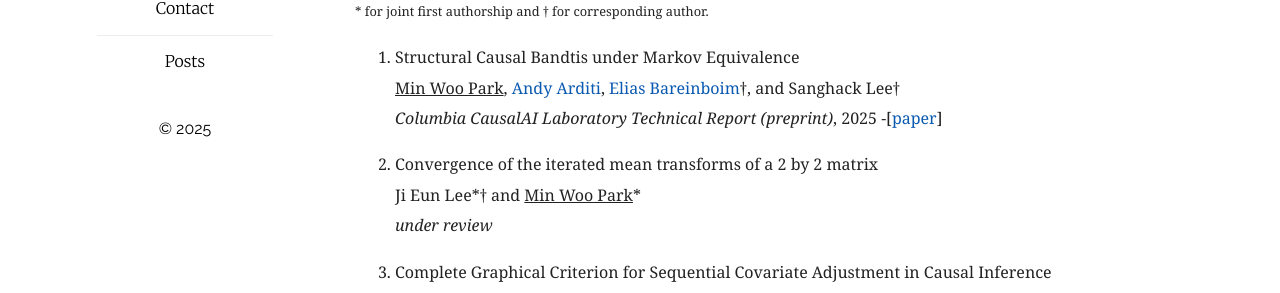
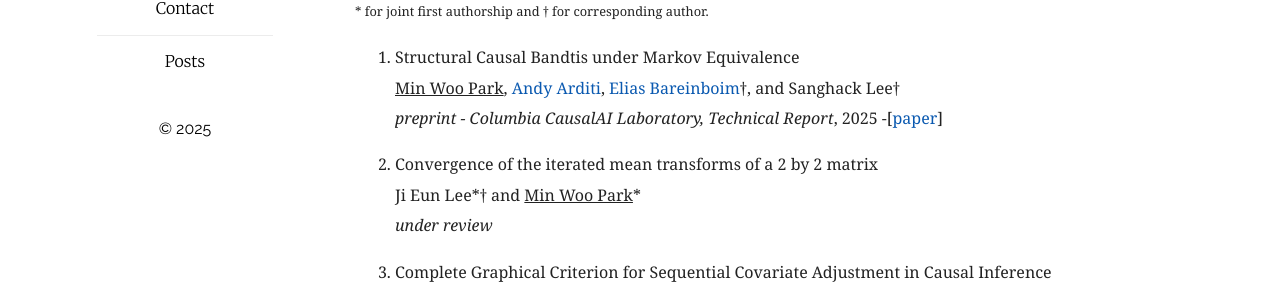
Before and after one commit to MinwooPark96/minwoopark96.github.com, a Jekyll site: the page built from aboutme.md, in a window 1280 px wide and 1169 px high. Shown: the part 623-916 px from the top of the window. Built offline with Jekyll 4.4.1, drawn with Linux system fonts in a browser that asks for light colours.

Commit message:
Fix tech

```diff
--- a/aboutme.md
+++ b/aboutme.md
@@ -24,7 +24,7 @@ Graduate School of Data Science, Seoul National University (2022 - present)<br/>
 
 1. Structural Causal Bandtis under Markov Equivalence <br/>
 <ins>Min Woo Park</ins>, [Andy Arditi](https://andyrdt.com/), [Elias Bareinboim](https://causalai.net/)†, and Sanghack Lee† <br/>
-*Columbia CausalAI Laboratory Technical Report (preprint)*, 2025 -[[paper](https://causalai.net/)]
+*preprint - Columbia CausalAI Laboratory, Technical Report*, 2025 -[[paper](https://causalai.net/)]
 
 2. Convergence of the iterated mean transforms of a 2 by 2 matrix <br/>
 Ji Eun Lee\*† and <ins>Min Woo Park</ins>\* <br/>
```
